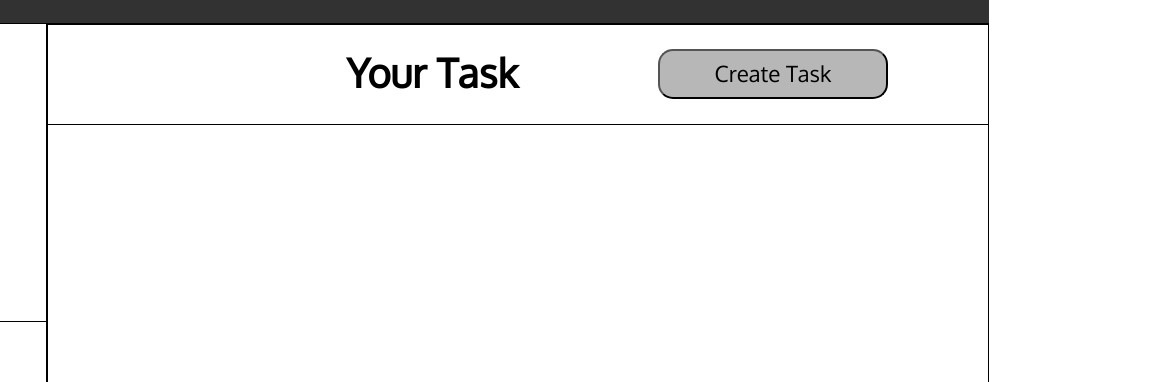
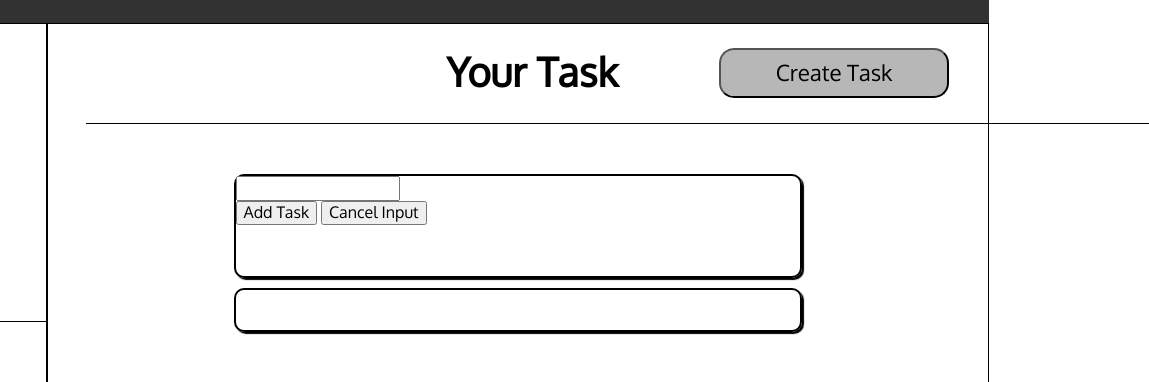
Before and after one commit to severalbuttons88/todolist, a website built with webpack: page src/index.html in a window 1280 px wide. Shown: the part 77-459 px from the top of the page, 291-1440 px from the left, 1149 px wide, since content can reach past the window. Built offline with nearby package versions, Linux system fonts and the light colour scheme.

Commit message:
Add style to cards

```diff
--- a/src/index.html
+++ b/src/index.html
@@ -69,7 +69,16 @@
               <h1 class="large-font task-title">Your Task</h1>
               <button class="add-button">Create Task</button>
             </div>
-            <div id="list-card-container"></div>
+            <div class="task-wrapper">
+              <div id="add-holder">
+                <input type="text">
+                <div class="button-flex">
+                    <button>Add Task</button>
+                    <button>Cancel Input</button>
+                </div>
+              </div>
+              <div id="list-container" class="card"></div>
+            </div>
           </div>
         </section>
       </div>
--- a/src/style.css
+++ b/src/style.css
@@ -77,6 +77,7 @@ main {
   align-items: center;
   justify-content: center;
   flex-direction: column;
+  height: 100%;
 }
 .list-flex {
   display: flex;
@@ -140,7 +141,7 @@ ul {
   font-size: 1.4rem;
   justify-self: end;
   align-self: center;
-  margin-right: 100px;
+  margin-right: 200px;
   background-color: var(--pallet-silver);
   color: var(--black-text);
   border-radius: 15px;
@@ -148,8 +149,9 @@ ul {
 .task-header {
   display: grid;
   grid-template-columns: 1fr 1fr;
-  width: 100%;
-  border: 1px solid black;
+  width: 113%;
+  margin-left: 200px;
+  border-bottom: 1px solid var(--black-text);
 }
 .task-title {
   justify-self: end;
@@ -170,3 +172,27 @@ ul {
   border-radius: 50%;
   display: inline-block;
 }
+
+.task-wrapper {
+    margin-top: 50px;
+    display: flex;
+    align-items: center;
+    flex-direction: column;
+    width: 100%;
+    height: 100%;
+    gap: 10px;
+}
+.card {
+    border: 2px solid black;
+    box-shadow: 2px 2px 1px black;
+    width: 60%;
+    height: 40px;
+    border-radius: 10px;
+}
+#add-holder {
+    border: 2px solid black;
+    box-shadow: 2px 2px 1px black;
+    width: 60%;
+    height: 100px;
+    border-radius: 10px;
+}
```
Also changed, not shown: src/interface.js (+11 -0 lines), dist/bundle.js, dist/index.html.
